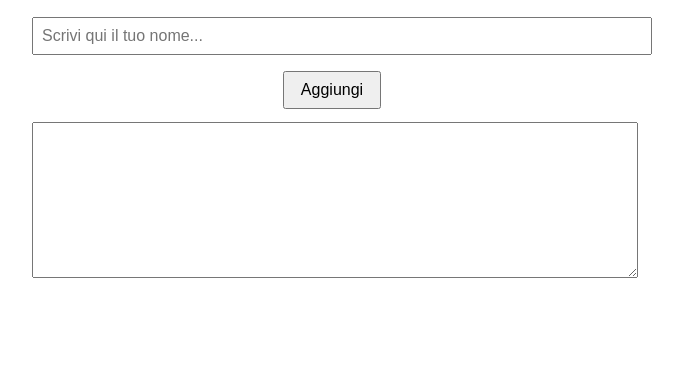
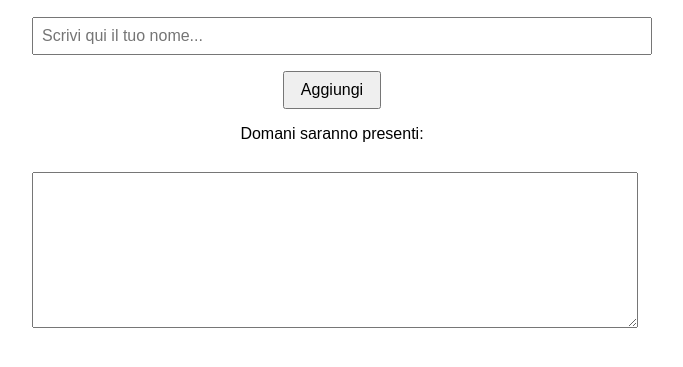
Before and after one commit to pecciolidavide/biblio, a plain HTML site: page index.html in a window 1280 px wide. Shown: the part 137-504 px from the top of the page, without its empty margins (308-991 px from the left). Drawn offline with Linux system fonts and the light colour scheme; no server answers.

Commit message:
Update index.html

```diff
--- a/index.html
+++ b/index.html
@@ -36,6 +36,7 @@
   <br/>
   <button onclick="aggiungiNome()">Aggiungi</button>
   <br/>
+  <p>Domani saranno presenti:</p>
   <textarea id="outputBox" readonly></textarea>
 
   <script>
```
